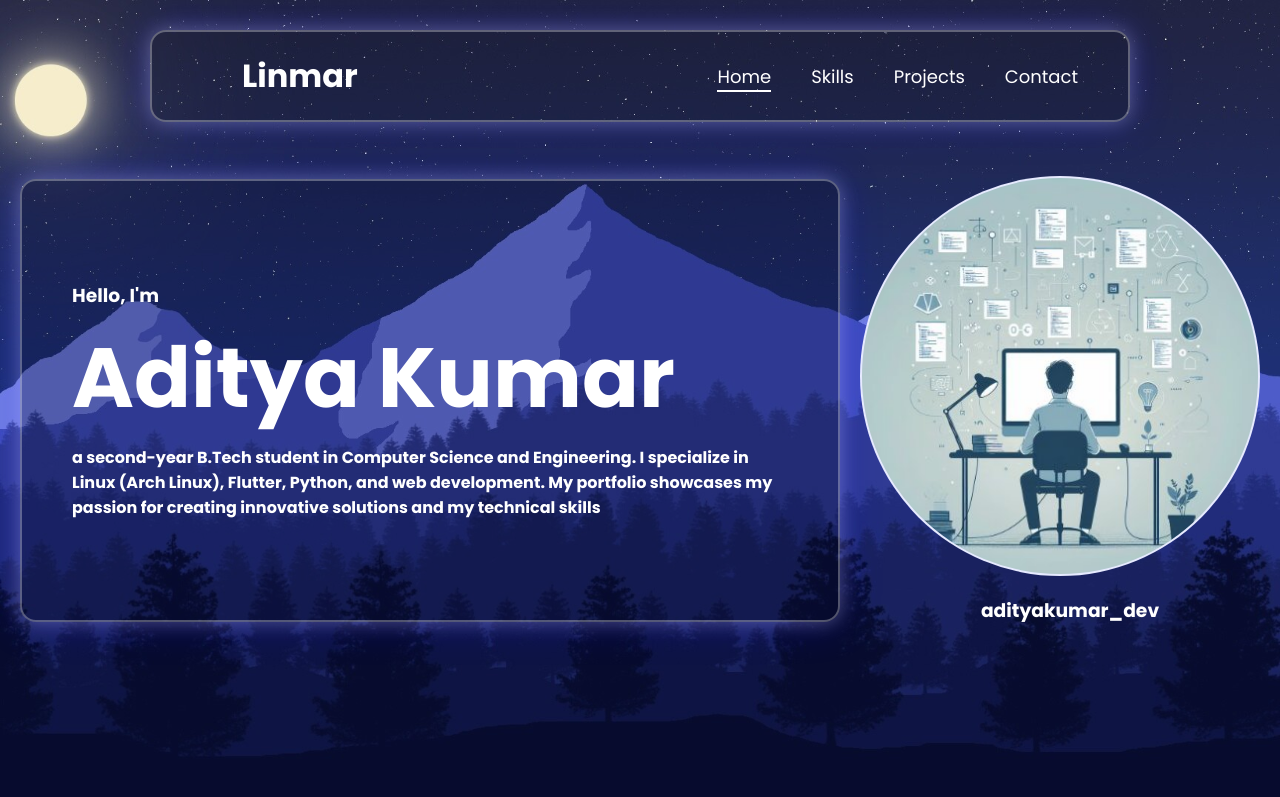
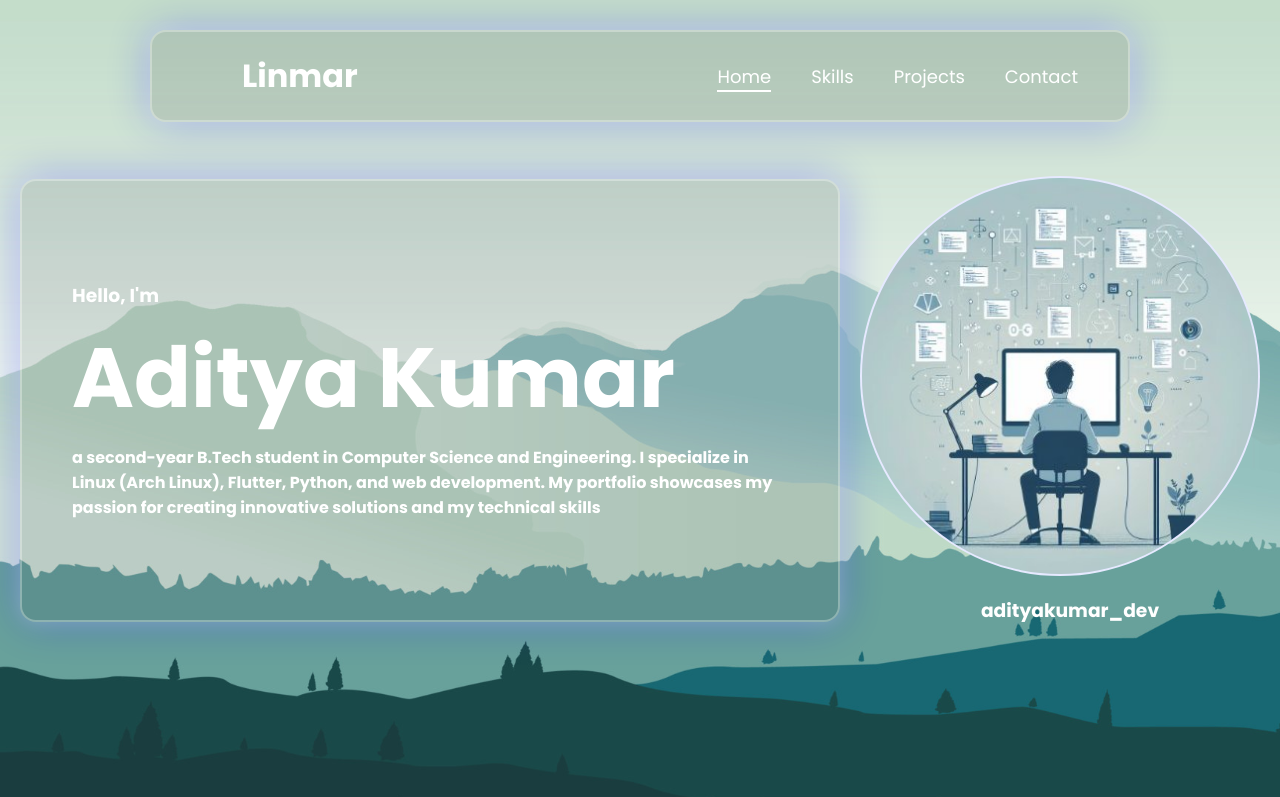
Before and after one commit to adityakumar-dev/my-portfolio, a plain HTML site: page index.html in a window 1280 px wide. Shown: the top 797 px of the page. Drawn offline with Linux system fonts and the light colour scheme.

Commit message:
background change

```diff
--- a/css/contacts.css
+++ b/css/contacts.css
@@ -17,7 +17,7 @@
   width: 350px;
   border: 2px solid rgba(255, 255, 255, 0.3);
   border-radius: 1rem;
-  background: rgba(7, 11, 46, 0.6);
+  background: rgba(7, 11, 46, 0.3);
   box-shadow: 0px 0px 20px rgba(255, 255, 255, 0.1),
     0px 0px 40px rgba(0, 0, 255, 0.3);
   transition: all 0.3s ease;
@@ -26,7 +26,7 @@
 /* Keep the individual hover effect for contact-div */
 .contact-div:hover {
   border: 2px solid rgba(255, 255, 255, 1);
-  background: rgba(7, 11, 46, 0.6);
+  /* background: rgba(7, 11, 46, 0.6); */
   box-shadow: 0px 0px 20px rgba(255, 255, 255, 1),
     0px 0px 40px rgba(0, 0, 255, 0.8);
 }
--- a/css/home.css
+++ b/css/home.css
@@ -15,7 +15,7 @@
   padding: 100px 60px;
   color: white;
 
-  background: rgba(7, 11, 46, 0.3);
+  background: rgba(7, 11, 46, 0.1);
   border-radius: 1rem;
   border: 2px solid rgba(255, 255, 255, 0.3);
   box-shadow: 0px 0px 20px rgba(255, 255, 255, 0.3),
--- a/css/media_query.css
+++ b/css/media_query.css
@@ -80,7 +80,7 @@
 
     display: none;
     margin: 0;
-    background: rgba(7, 11, 46, 1);
+    /* background: rgba(7, 11, 46, 1); */
   }
   .hamburger {
     display: block;
@@ -97,7 +97,7 @@
   header {
     width: 100%;
 
-    background: rgba(7, 11, 46, 1);
+    background: rgba(0, 0, 0, 0.6);
   }
   .bio {
     margin: 0px 10px;
--- a/css/navbar.css
+++ b/css/navbar.css
@@ -6,6 +6,8 @@ header {
   margin: 30px 150px;
   border-radius: 12px;
   border: 2px solid rgba(255, 255, 255, 0.3);
+  background: rgba(7, 11, 46, 0.2);
+
   border-radius: 1rem;
   box-shadow: 0px 0px 20px rgba(255, 255, 255, 0.3),
     0px 0px 40px rgba(0, 0, 255, 0.3);
@@ -15,7 +17,7 @@ header {
   display: flex;
   justify-content: space-between;
   align-items: center;
-  z-index: 100;
+  z-index: 1000;
 }
 
 header:hover {
--- a/css/project.css
+++ b/css/project.css
@@ -14,7 +14,7 @@
   height: 600px;
   margin: 20px 0px;
   padding: 0px 30px;
-  background: rgba(7, 11, 46, 0.9);
+  background: rgba(7, 11, 46, 0.3);
   border-radius: 1rem;
   box-shadow: 0px 0px 20px rgba(255, 255, 255, 0.3),
     0px 0px 40px rgba(0, 0, 255, 0.3);
--- a/css/skills.css
+++ b/css/skills.css
@@ -18,7 +18,7 @@
   height: 600px;
   border: 2px solid rgba(255, 255, 255, 0.3);
 
-  background: rgba(7, 11, 46, 0.3);
+  /* background: rgba(7, 11, 46, 0.3); */
   border-radius: 1rem;
   box-shadow: 0px 0px 20px rgba(255, 255, 255, 0.3),
     0px 0px 40px rgba(0, 0, 255, 0.3);
--- a/index.html
+++ b/index.html
@@ -21,7 +21,7 @@
       body {
         min-height: 100vh;
         max-height: auto;
-        background: url("image/background.jpg") no-repeat fixed;
+        background: url("image/background2.jpg") no-repeat fixed;
         background-position: center;
         background-size: cover;
       }
--- a/index.js
+++ b/index.js
@@ -4,6 +4,22 @@
 const bio = document.querySelector('.bio');
 
 const navbarLinks = document.querySelectorAll('.navbar a')
+
+let lastScrollTop = 0;
+
+window.addEventListener('scroll', function() {
+    let scrollTop = window.pageYOffset || document.documentElement.scrollTop;
+    if (scrollTop > lastScrollTop) {
+        console.log('Scrolling down');
+        navbar.style = 'margin : -100px 150px;'
+    } else {
+        console.log('Scrolling up');
+
+        navbar.style = 'margin : 30px 150px;'
+    }
+    lastScrollTop = scrollTop <= 0 ? 0 : scrollTop;
+});
+
 
 navbarLinks.forEach(function (item) {
     item.addEventListener('click', function (event) {
```
